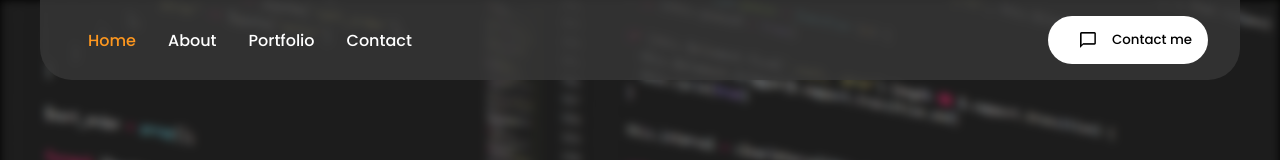
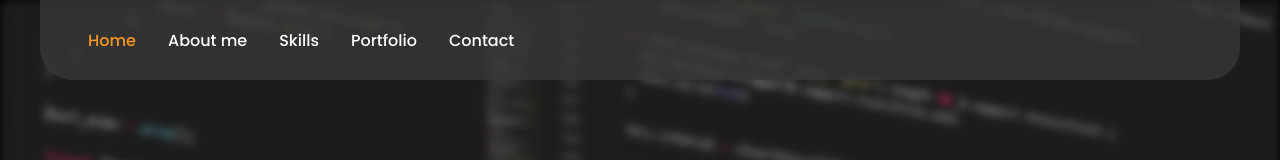
Before and after one commit to adiczq/portfolio, a React (Create React App) app: page / in a window 1280 px wide. Shown: the top 160 px of the page. Built offline with nearby package versions, Linux system fonts and the light colour scheme.

Commit message:
Update Navbar.js

```diff
--- a/src/components/Navbar/Navbar.js
+++ b/src/components/Navbar/Navbar.js
@@ -1,6 +1,5 @@
 import React, { useState } from "react";
 import "./Navbar.css";
-import contactImg from "../../assets/contact.png";
 import menu from "../../assets/menu.png";
 import { Link } from "react-scroll";
 
@@ -22,6 +21,17 @@ const Navbar = () => {
         </Link>
         <Link
           activeClass="active"
+          to="aboutMe"
+          spy={true}
+          smooth={true}
+          offset={-50}
+          duration={500}
+          className="desktopMenuListItem"
+        >
+          About me
+        </Link>
+        <Link
+          activeClass="active"
           to="skills"
           spy={true}
           smooth={true}
@@ -29,7 +39,7 @@ const Navbar = () => {
           duration={500}
           className="desktopMenuListItem"
         >
-          About
+          Skills
         </Link>
         <Link
           activeClass="active"
@@ -54,17 +64,6 @@ const Navbar = () => {
           Contact
         </Link>
       </div>
-      <button
-        className="desktopMenuButton"
-        onClick={() => {
-          document
-            .getElementById("contact")
-            .scrollIntoView({ behavior: "smooth" });
-        }}
-      >
-        <img src={contactImg} alt="" className="desktopMenuImg" />
-        Contact me
-      </button>
       <img
         src={menu}
         alt="Menu"
@@ -89,6 +88,18 @@ const Navbar = () => {
         </Link>
         <Link
           activeClass="active"
+          to="aboutMe"
+          spy={true}
+          smooth={true}
+          offset={-50}
+          duration={500}
+          className="mobMenuListItem"
+          onClick={() => setShowMenu(false)}
+        >
+          About me
+        </Link>
+        <Link
+          activeClass="active"
           to="skills"
           spy={true}
           smooth={true}
@@ -97,7 +108,7 @@ const Navbar = () => {
           className="mobMenuListItem"
           onClick={() => setShowMenu(false)}
         >
-          About
+          Skills
         </Link>
         <Link
           activeClass="active"
@@ -110,18 +121,6 @@ const Navbar = () => {
           onClick={() => setShowMenu(false)}
         >
           Portfolio
-        </Link>
-        <Link
-          activeClass="active"
-          to="contactPage"
-          spy={true}
-          smooth={true}
-          offset={-20}
-          duration={500}
-          className="mobMenuListItem"
-          onClick={() => setShowMenu(false)}
-        >
-          Clients
         </Link>
         <Link
           activeClass="active"
```
